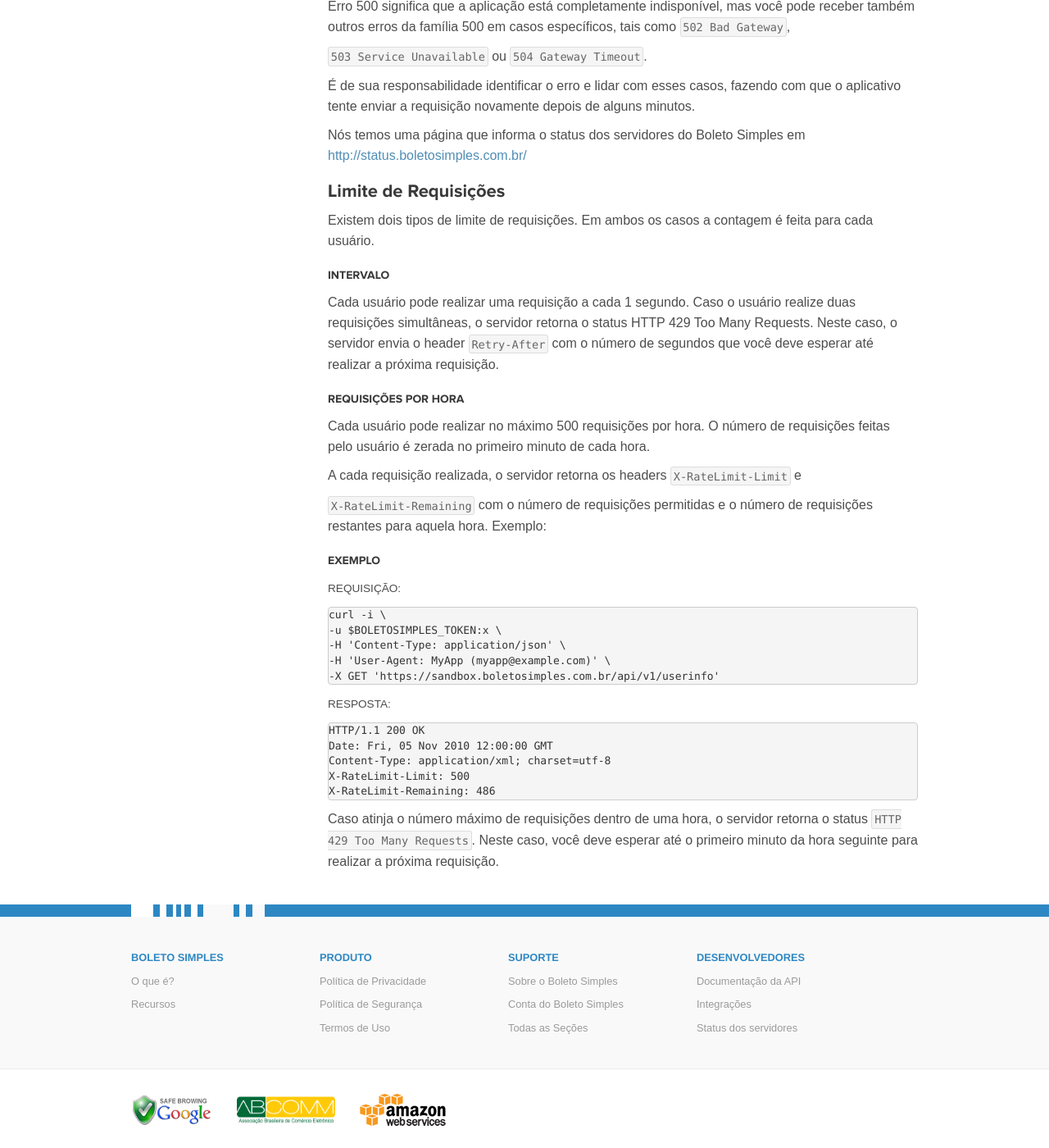
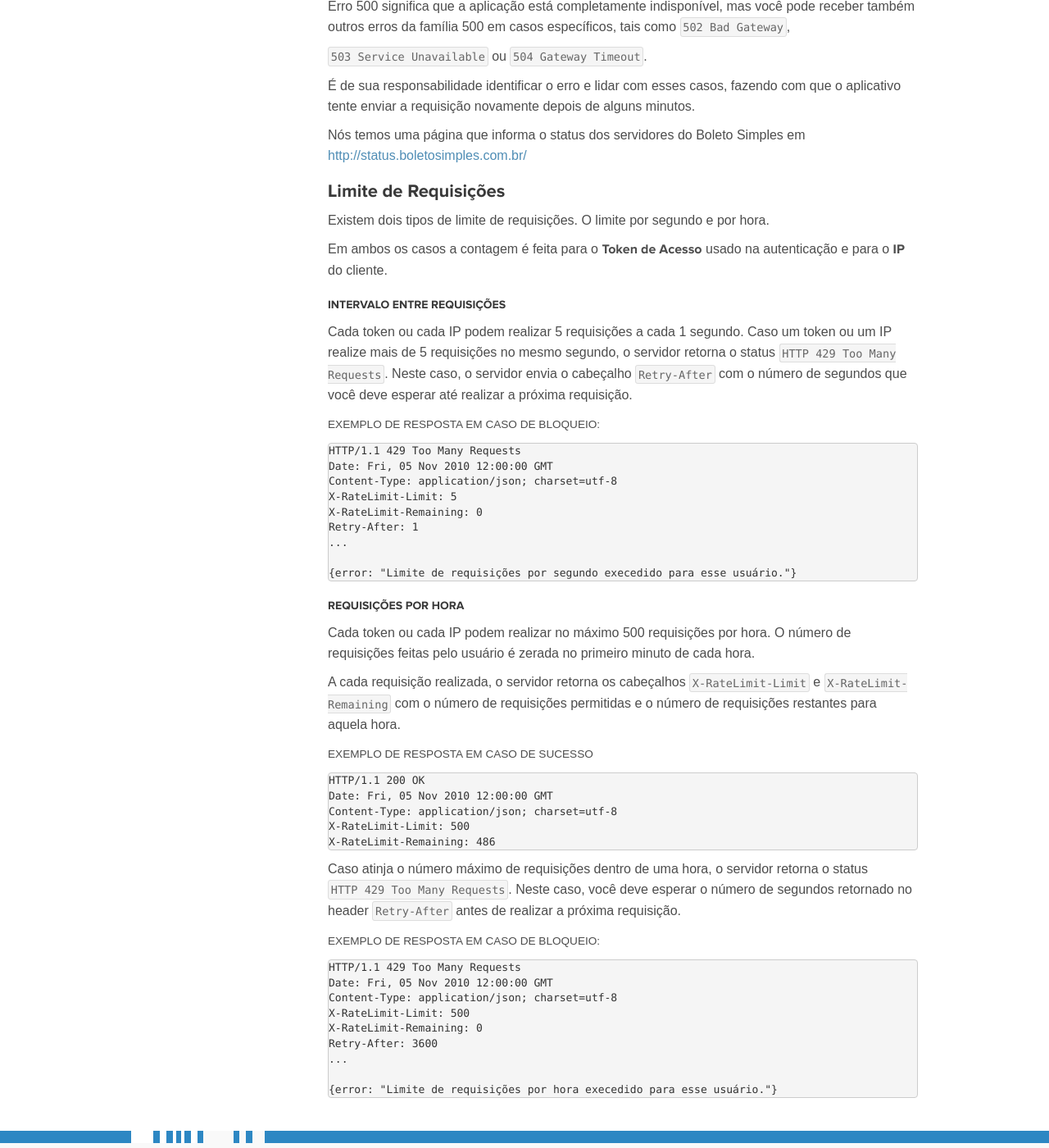
Before and after one commit to BoletoSimples/boletosimples-docs, a Jekyll site: the page built from index.md, in a window 1280 px wide and 1400 px high, scrolled down 2723 px. Shown: the whole window at 82% size. Built offline with Jekyll 4.4.1, drawn with Linux system fonts in a browser that asks for light colours.

Commit message:
adds more information about api throttling

```diff
--- a/index.md
+++ b/index.md
@@ -180,54 +180,66 @@ Nós temos uma página que informa o status dos servidores do Boleto Simples em
 
 ### Limite de Requisições
 
-Existem dois tipos de limite de requisições. Em ambos os casos a
-contagem é feita para cada usuário.
+Existem dois tipos de limite de requisições. O limite por segundo e por hora.
 
-#### Intervalo
+Em ambos os casos a contagem é feita para o **Token de Acesso** usado na autenticação e para o **IP** do cliente.
 
-Cada usuário pode realizar uma requisição a cada 1 segundo. Caso
-o usuário realize duas requisições simultâneas, o servidor
-retorna o status HTTP 429 Too Many Requests. Neste caso, o
-servidor envia o header `Retry-After` com o número de
+#### Intervalo entre requisições
+
+Cada token ou cada IP podem realizar 5 requisições a cada 1 segundo. Caso
+um token ou um IP realize mais de 5 requisições no mesmo segundo, o servidor
+retorna o status `HTTP 429 Too Many Requests`. Neste caso, o
+servidor envia o cabeçalho `Retry-After` com o número de
 segundos que você deve esperar até realizar a próxima requisição.
 
-#### Requisições por Hora
+<small>Exemplo de Resposta em caso de bloqueio:</small>
 
-Cada usuário pode realizar no máximo 500 requisições por hora.
+<pre class="http">
+HTTP/1.1 429 Too Many Requests
+Date: Fri, 05 Nov 2010 12:00:00 GMT
+Content-Type: application/json; charset=utf-8
+X-RateLimit-Limit: 5
+X-RateLimit-Remaining: 0
+Retry-After: 1
+...
+
+{error: "Limite de requisições por segundo execedido para esse usuário."}
+</pre>
+
+#### Requisições por hora
+
+Cada token ou cada IP podem realizar no máximo 500 requisições por hora.
 O número de requisições feitas pelo usuário é
 zerada no primeiro minuto de cada hora.
 
-A cada requisição realizada, o servidor retorna os headers
-`X-RateLimit-Limit` e
+A cada requisição realizada, o servidor retorna os cabeçalhos
+`X-RateLimit-Limit` e `X-RateLimit-Remaining` com o
+número de requisições permitidas e o número de requisições
+restantes para aquela hora.
 
-`X-RateLimit-Remaining` com o
-número de requisições permitidas e o número de requisições
-restantes para aquela hora. Exemplo:
-
-#### Exemplo
-
-<small>Requisição:</small>
-
-<pre class="bash">
-curl -i \
--u $BOLETOSIMPLES_TOKEN:x \
--H 'Content-Type: application/json' \
--H 'User-Agent: MyApp (myapp@example.com)' \
--X GET 'https://sandbox.boletosimples.com.br/api/v1/userinfo'
-</pre>
-
-<small>Resposta:</small>
+<small>Exemplo de Resposta em caso de sucesso</small>
 
 <pre class="http">
 HTTP/1.1 200 OK
 Date: Fri, 05 Nov 2010 12:00:00 GMT
-Content-Type: application/xml; charset=utf-8
+Content-Type: application/json; charset=utf-8
 X-RateLimit-Limit: 500
 X-RateLimit-Remaining: 486
 </pre>
 
-Caso atinja o número máximo de requisições dentro de uma hora,
-o servidor retorna o status
-`HTTP 429 Too Many Requests`.
-Neste caso, você deve esperar até o primeiro minuto da hora
-seguinte para realizar a próxima requisição.
+Caso atinja o número máximo de requisições dentro de uma hora, o servidor retorna o status<br/>
+`HTTP 429 Too Many Requests`. Neste caso, você deve esperar o número de segundos retornado no header `Retry-After` antes de realizar a próxima requisição.
+
+<small>Exemplo de Resposta em caso de bloqueio:</small>
+
+<pre class="http">
+HTTP/1.1 429 Too Many Requests
+Date: Fri, 05 Nov 2010 12:00:00 GMT
+Content-Type: application/json; charset=utf-8
+X-RateLimit-Limit: 500
+X-RateLimit-Remaining: 0
+Retry-After: 3600
+...
+
+{error: "Limite de requisições por hora execedido para esse usuário."}
+</pre>
```
Also changed, not shown: changelog.md.
